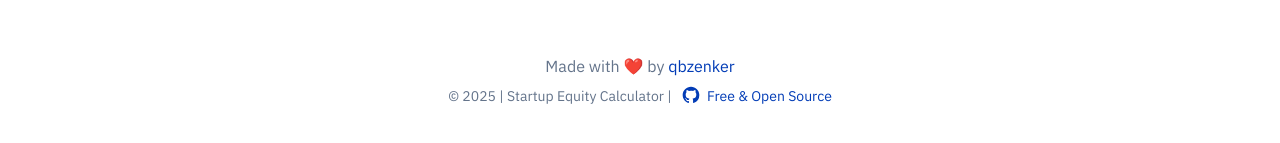
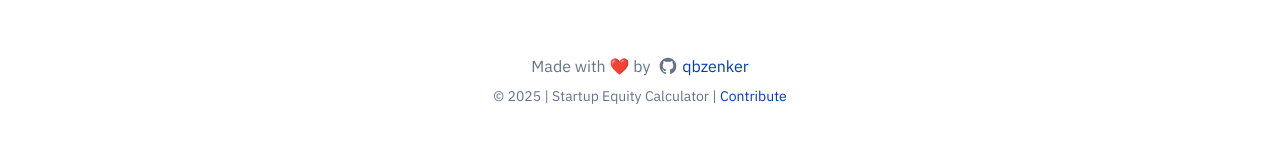
Before and after one commit to qbzenker/startupequitycalculator, a Next.js app: page / in a window 1280 px wide. Shown: the part 1270-1413 px from the top of the page. Built offline with nearby package versions, Linux system fonts and the light colour scheme.

Commit message:
refactor: enhance footer component with GitHub icon and improved styling

```diff
--- a/components/Footer.tsx
+++ b/components/Footer.tsx
@@ -6,11 +6,12 @@ export default function Footer() {
 			<div className="container mx-auto px-4 text-center space-y-2">
 				<p className="text-muted-foreground">
 					Made with ❤️ by{" "}
+					<GitHubIcon className="inline-block mx-1 p-0 -translate-y-0.5 size-5" />
 					<Link
 						href="https://github.com/qbzenker"
 						target="_blank"
 						rel="noopener noreferrer"
-						className="text-primary hover:text-primary/80 "
+						className="text-primary hover:text-primary/80 dark:text-white"
 					>
 						qbzenker
 					</Link>
@@ -21,10 +22,9 @@ export default function Footer() {
 						href="https://github.com/qbzenker/startup-equity-calculator"
 						target="_blank"
 						rel="noopener noreferrer"
-						className="text-primary hover:text-primary/80 "
+						className="text-primary hover:text-primary/80 dark:text-white"
 					>
-						<GitHubIcon className="inline-block mx-1.5 p-0 -translate-y-0.5 size-5" />
-						Free & Open Source
+						Contribute
 					</Link>
 				</p>
 			</div>
```
